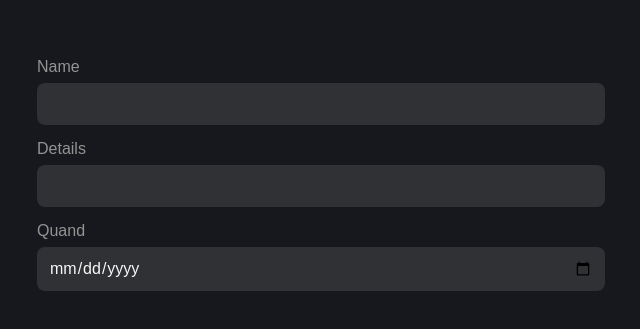
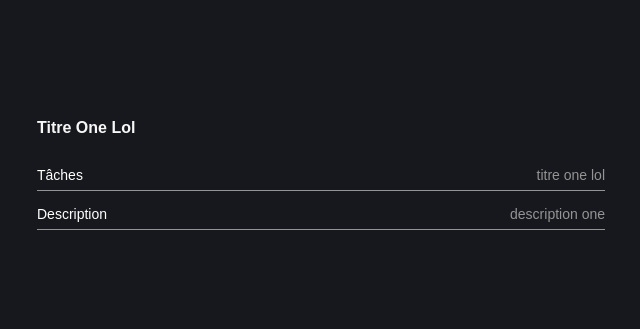
Before and after one commit to Pierrelgx/toDoList, a React (Create React App) app: page /details/1 in a window 1280 px wide. Shown: the part 225-554 px from the top of the page, without its empty margins (319-959 px from the left). Built offline with nearby package versions, Linux system fonts and the light colour scheme.

Commit message:
updates routes + link to details id

```diff
--- a/src/App.tsx
+++ b/src/App.tsx
@@ -1,8 +1,9 @@
 import { TodoUpsert } from 'components/TodoUpsert';
 import React from 'react';
 import styled from "styled-components";
-// import { TodoList } from 'components/TodoList';
-// import { TodoDetails } from 'components/TodoDetails';
+import { Routes, Route } from "react-router-dom";
+import { TodoList } from 'components/TodoList';
+import { TodoDetails } from 'components/TodoDetails';
 
 const AppWrapper = styled.main`
   display: flex;
@@ -15,10 +16,11 @@ const AppWrapper = styled.main`
 function App() {
   return (
     <AppWrapper>
-      {/* <TodoList /> */}
-      {/* <TodoDetails /> */}
-      {/* <TodoDetails data={{ id: 1, name: "test", description: "test2"}} /> */}
-      <TodoUpsert />
+      <Routes>
+        <Route path="/" element={<TodoList />} />
+        <Route path="/details/:id" element={<TodoDetails />} />
+        <Route path="/details/edit/:id" element={<TodoUpsert />} />
+      </Routes>
     </AppWrapper>
   );
 }
--- a/src/components/Todo/Todo.styles.tsx
+++ b/src/components/Todo/Todo.styles.tsx
@@ -1,7 +1,8 @@
 import styled from "styled-components";
 import { ReactComponent as ArrowRightRaw } from "assets/icons/arrow-right.svg"
+import { Link } from "react-router-dom";
 
-export const TodoWrapper = styled.button`
+export const TodoWrapper = styled(Link)`
   display: flex;
   gap: 16px;
   min-width: 600px;
@@ -12,6 +13,7 @@ export const TodoWrapper = styled.button`
   background-color: ${(props) => props.theme.colors.darkCharcoal};
   padding: 16px;
   border-radius: 10px;
+  text-decoration: none;
 
   &:hover {
     background-color: ${(props) => props.theme.colors.darkLiver};
--- a/src/components/Todo/Todo.tsx
+++ b/src/components/Todo/Todo.tsx
@@ -1,9 +1,7 @@
-import { useCallback } from "react";
 import { ArrowRight, TodoWrapper, TodoInnerWrapper, TodoTitleWrapper, TodoTitle, TodoDescription  } from "./Todo.styles";
 
-
 export interface Item {
-  id: number;
+  id: string;
   name: string;
   description: string
 }
@@ -14,14 +12,10 @@ interface TodoProps {
 
 export const Todo = ({item }: TodoProps): JSX.Element => {
 
-  const { name, description } = item;
-
-  const handleOnClick = useCallback(() => {
-    console.log("clicked todo")
-  }, []);
+  const { name, description, id } = item;
 
   return (
-    <TodoWrapper onClick={handleOnClick}>
+    <TodoWrapper to={`details/${id}`}>
       <TodoInnerWrapper>
         <input type="checkbox" id="scales" name="scales" />
         <TodoTitleWrapper>
--- a/src/components/TodoDetails/TodoDetails.tsx
+++ b/src/components/TodoDetails/TodoDetails.tsx
@@ -1,36 +1,38 @@
-// import { Todo } from "components/Todo";
+import { useMemo } from "react";
 // import { TodoDescription } from "components/Todo/Todo.styles";
 import { TodoDetailsRow, TodoDescription, TodoTask, TodoTitle } from "components/TodoDetails/TodoDetails.styles";
 import { Container } from "components/Container";
+import mockData from "mock/mockData.json";
+import { useParams } from "react-router-dom";
 
 
 
-/**
- * 1. Create details page as seen in app from Florian (title with label, description with label in a 2 column grid)
- * 2. Labels to the left of the grid and values to the right (initially with placeholder data)
- * 3. Add actual data from a todo through props (see Todo component)
- *
- */
 
 export const TodoDetails = (): JSX.Element => {
+  const { id } = useParams();
 
-  const title = "Task title";
-  const description = "Description of the todo task";
+  const details = useMemo(() => {
+    return mockData.find((element) => element.id === id);
+  }, [id]);
+
+  if (!details) {
+    return <p>404 - This one doesn't exist</p>
+  }
 
   return (
     <>
       {/* Here we put the details page with the todo details */}
       <Container>
-        <TodoTitle>test</TodoTitle>
+        <TodoTitle>{details.name}</TodoTitle>
 
         <TodoDetailsRow>
           <TodoTask>Tâches</TodoTask>
-          <TodoDescription>{title}</TodoDescription>
+          <TodoDescription>{details.name}</TodoDescription>
         </TodoDetailsRow>
 
         <TodoDetailsRow>
           <TodoTask>Description</TodoTask>
-          <TodoDescription>{description}</TodoDescription>
+          <TodoDescription>{details.description}</TodoDescription>
         </TodoDetailsRow>
       </Container>
     </>
--- a/src/components/TodoList/Todolist.tsx
+++ b/src/components/TodoList/Todolist.tsx
@@ -2,34 +2,12 @@ import { Todo } from "components/Todo";
 import { useMemo } from "react";
 import type { Item } from "components/Todo"
 import { Container } from "components/Container";
+import mockData from "mock/mockData.json";
 
 
 export const TodoList = (): JSX.Element => {
 
-
-  const todoItems: Item[] = useMemo(() => [
-    {
-      id: 1,
-      name: "titre one lol",
-      description: "description one"
-    },
-    {
-      id: 2,
-      name: "",
-      description: "description two"
-    },
-    {
-      id: 3,
-      name: "three",
-      description: "description three"
-    },
-    {
-      id: 4,
-      name: "four",
-      description: "description four"
-    }
-
-  ], []);
+  const todoItems = useMemo(() => mockData as Item[], [])
 
   return (
     <Container>
--- a/src/components/TodoUpsert/TodoUpsert.tsx
+++ b/src/components/TodoUpsert/TodoUpsert.tsx
@@ -2,9 +2,8 @@ import { Container } from "components/Container";
 import { Input, TodoUpsertLabel, TodoForm } from "./TodoUpsert.styles";
 
 /**
- * 1. Create edit page with an accessible form (with the correct semantic elements)
- * 2. Create form validation (KISS - Keep it simple stupid)
- * 3. On submit console.log("submitted", { name, description, date }) and show any errors for now (red text under field + red border if field is in error)
+ * 1. add code that will get the id from url
+ * 2. console log the details associated with that id.
  */
 export const TodoUpsert = (): JSX.Element => {
   return (
--- a/src/index.tsx
+++ b/src/index.tsx
@@ -1,5 +1,7 @@
 import React from 'react';
 import ReactDOM from 'react-dom/client';
+import { BrowserRouter } from "react-router-dom";
+
 import App from './App';
 import reportWebVitals from './reportWebVitals';
 import { ThemeProvider } from "styled-components";
@@ -11,8 +13,10 @@ const root = ReactDOM.createRoot(
 );
 root.render(
   <ThemeProvider theme={theme}>
-    <GlobalStyle />
-    <App />
+    <BrowserRouter>
+      <GlobalStyle />
+      <App />
+    </BrowserRouter>
   </ThemeProvider>
 );
 
--- /dev/null
+++ b/src/mock/mockData.json
@@ -0,0 +1,22 @@
+[
+  {
+    "id": "1",
+    "name": "titre one lol",
+    "description": "description one"
+  },
+  {
+    "id": "2",
+    "name": "",
+    "description": "description two"
+  },
+  {
+    "id": "3",
+        "name": "three",
+    "description": "description three"
+  },
+  {
+    "id": "4",
+    "name": "four",
+    "description": "description four"
+  }
+]
```
